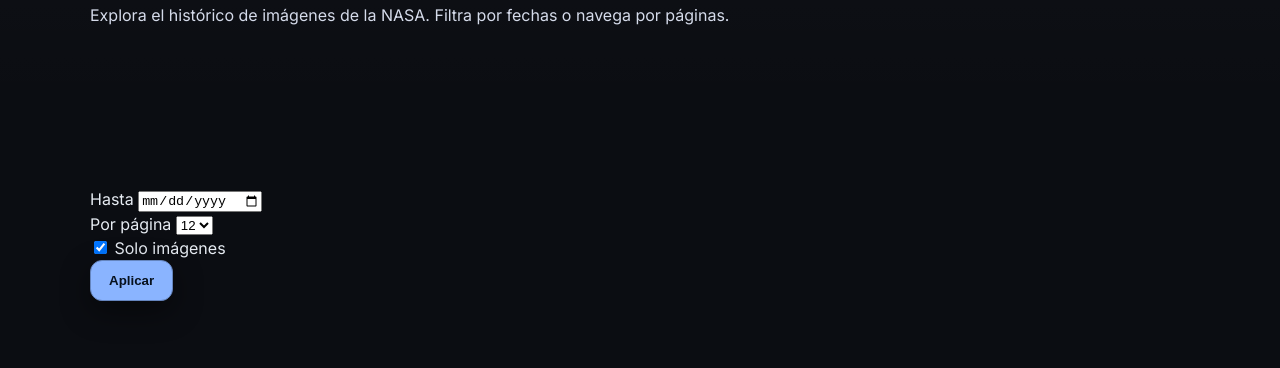
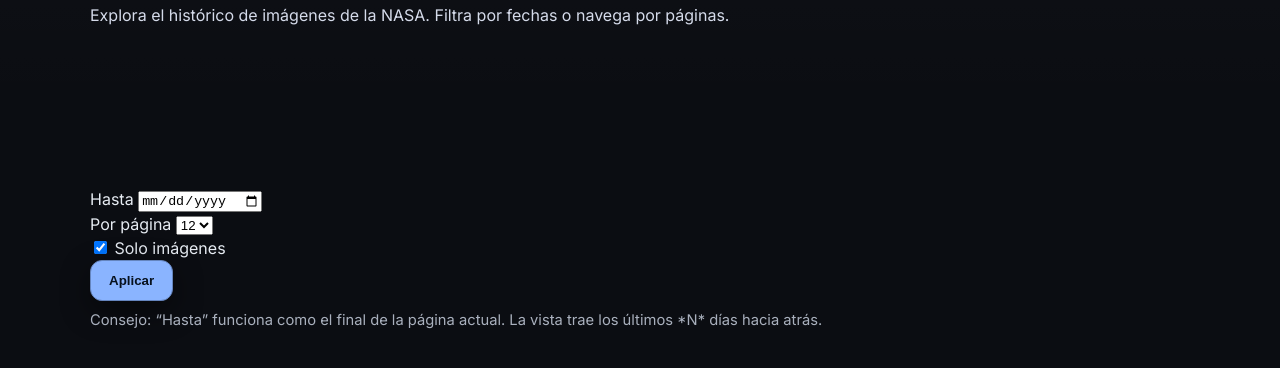
Before and after one commit to Hornte3113/Space-explorer-Web, a plain HTML site: page archive.html in a window 1280 px wide. Shown: the part 220-588 px from the top of the page. Drawn offline with nearby package versions, Linux system fonts and the light colour scheme.

Commit message:
añadi mensaje para que sea mas facil de entender(espero)

```diff
--- a/archive.html
+++ b/archive.html
@@ -54,6 +54,13 @@
             <button class="btn btn--primary" type="submit">Aplicar</button>
           </div>
         </form>
+
+        <div class="muted" style="margin-top:8px; font-size:.92rem">
+          Consejo: “Hasta” funciona como el final de la página actual. La vista trae los últimos *N* días hacia atrás.
+        </div>
+      </div>
+    </section>
+
 <body>
 
 </body>
```
